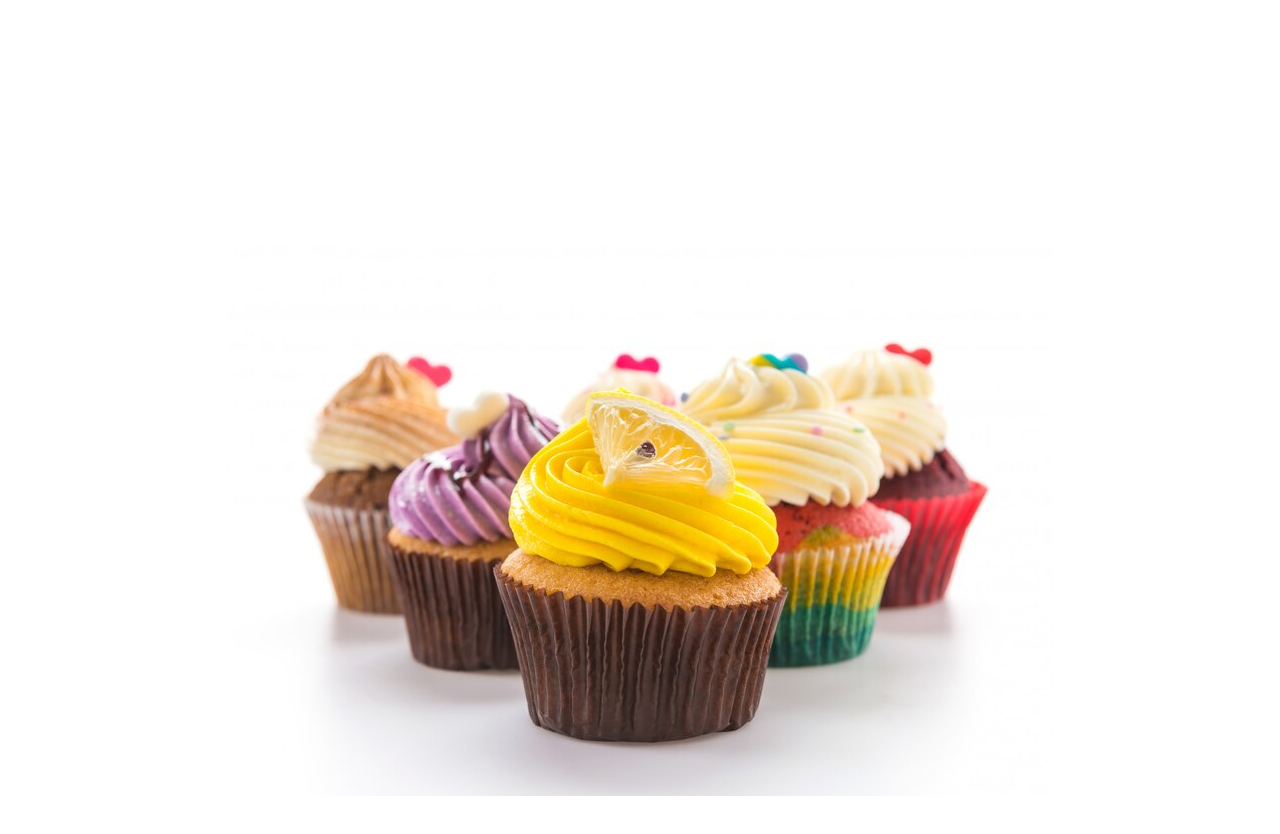
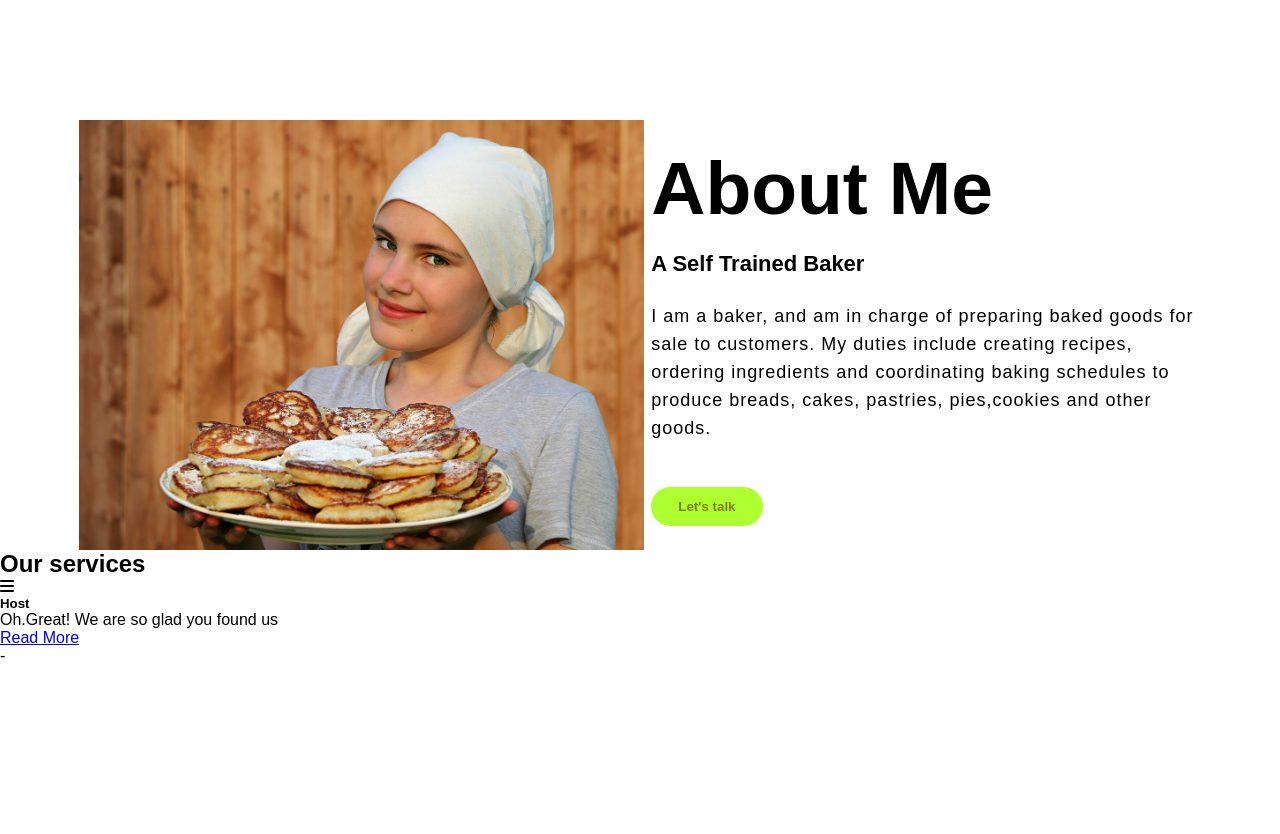
Before and after one commit to Rilian0031/My-food-assignment, a plain HTML site: page index.html in a window 1280 px wide. Shown: the part 680-1514 px from the top of the page. After the commit the page ends 1345 px from the top, so only its background shows below. Drawn offline with Linux system fonts and the light colour scheme.

Commit message:
made changes

```diff
--- a/index.html
+++ b/index.html
@@ -6,6 +6,8 @@
     <meta name="viewport" content="width=device-width, initial-scale=1.0">
     <title>MY FOOD</title>
     <link rel="stylesheet" href="style.css">
+    <link rel="stylesheet" href="https://cdnjs.cloudflare.com/ajax/libs/font-awesome/6.5.2/css/all.min.css"
+
 </head>
 
 <body>
@@ -31,13 +33,40 @@
     </header>
     <section class="about">
         <div class="main">
+            <img src="./images/pancake-human.jpg" alt="">
+            <div class="about-text">
+                <h2>About Me</h2>
+                <h5>A Self Trained Baker</h5>
+                <P>I am a baker, and am in charge of preparing baked goods for sale to customers. My duties include
+                    creating recipes, ordering ingredients and coordinating baking schedules to produce breads, cakes,
+                    pastries, pies,cookies and other goods.</P>
+                <button type="button">Let's talk</button>
 
-
-
+            </div>
         </div>
 
     </section>
+    <div class="our Service">
+        <div class="title">
+            <h2>Our services</h2>
+        </div>
+        <div class="box">
+            <div class="card">
+                <i class="fas fa-bars"></i>
+            <h5>Host</h5>
+            <div class="pra">
+                <p>Oh.Great! We are so glad you found us</p>
 
+                <p .style="text-align: center;">
+                    <a class="button" href="#"> Read More</a>
+                </p>
+
+            </div>
+
+            </div>
+
+        </div>
+    </div>
 </body>
 
-</html>
+</html>-
--- a/style.css
+++ b/style.css
@@ -5,13 +5,18 @@
     box-sizing: border-box;
 
 }
-.main{
+
+header {
     height: 100vh;
     width: 100%;
     background-image: url(./images/cupcakes_.jpg);
     background-repeat: no-repeat;
     background-position: center;
+
 }
+
+
+
 nav{
     display: flex;
     align-items: center;
@@ -66,5 +71,52 @@ nav ul li a :hover{
 }
 h3{
     margin: 20px 0px 20px;
-    font-size: 75px ;
+    font-size: 50px ;
 }
+.about img{
+    width: 50%;
+    height: auto;
+    background-color: black;
+}
+.about-text{
+    width: 550px;
+}
+.main{
+    max-width: 95%;
+    width: 1130px;
+    margin: 0 auto;
+    display: flex;
+    align-items: center;
+    justify-content: space-around;
+}
+.about-text h2{
+    font-size: 75px;
+    text-transform: capitalize;
+    margin-bottom: 20px;
+}
+.about-text h5{
+    font-size: 22px;
+    text-transform: capitalize;
+    margin-bottom: 25px;
+}
+.about-text p{
+    letter-spacing: 1px;
+    line-height: 28px;
+    font-size: 18px;
+    margin-bottom: 45px;
+}
+button{
+    color: olive;
+    background-color: greenyellow;
+    text-decoration: none;
+    border: 2px solid transparent;
+    font-weight: bold;
+    padding: 10px 25px;
+    border-radius: 30px;
+    transition: transform .4s;
+}
+button:hover{
+    transform: scale(1.2);
+    background-color: #0c0b0b;
+    border: 2px solid rgb(145, 233, 13);
+}
```
Also changed, not shown: images/flour-with egg.jpg (added), images/meatpies.jpg (added), images/pancake-human.jpg (added).
